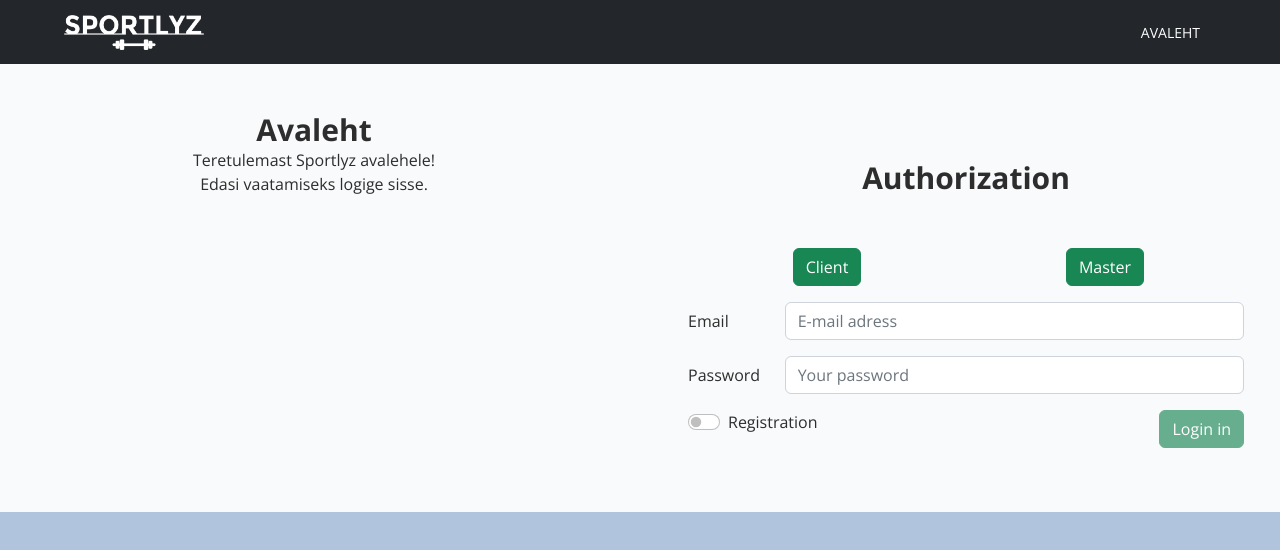
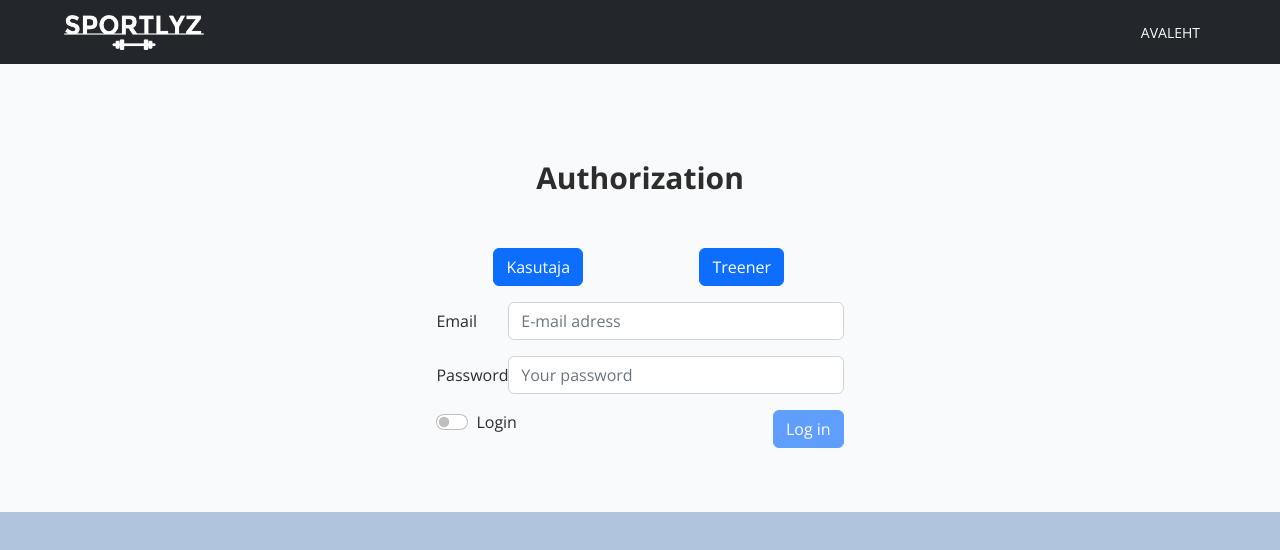
Before and after one commit to Karjur/Workout-planner, a Vue app in the folder FrontEnd/: page / in a window 1280 px wide. Shown: the top 550 px of the page. Built offline with nearby package versions, Linux system fonts and the light colour scheme.

Commit message:
design fix + gitlab file

```diff
--- a/FrontEnd/src/components/AuthForm.vue
+++ b/FrontEnd/src/components/AuthForm.vue
@@ -3,7 +3,7 @@
          <div class="min-h-full flex items-center justify-center py-12 px-4 sm:px-6 lg:px-8">
             <h1 class="font-bold text-center">{{isReg ? "Registration" : "Authorization"}}</h1>
         </div>
-        <div class="container" style="width: 100%;">
+        <div class="container" style="width: 35%;">
             <div class="text-center mb-4" v-if="isLoading">
                 <div class="spinner-border text-primary">
                     <span class="visually-hidden">Loading...</span>
@@ -11,20 +11,20 @@
             </div>
             <div class="d-flex mt-1 mb-3">
                 <div class="w-50 text-center">
-                    <button @click="loginClient" class="btn btn-success">
-                        Client
+                    <button @click="loginClient" class="btn btn-primary">
+                        Kasutaja
                     </button>
                 </div>
                 <div class="w-50 text-center">
-                    <button @click="loginMaster " class="btn btn-success">
-                        Master
+                    <button @click="loginMaster " class="btn btn-primary">
+                        Treener
                     </button>
                 </div>
             </div>
             <div class="col-9" v-if="isReg">
                 <div class="form-check form-switch">
                     <input class="form-check-input" type="checkbox" :checked="regAsClient" @change="() => regAsClient = !regAsClient">
-                    <label class="form-check-label" for="flexSwitchCheckDefault">Registrate as {{!regAsClient ? "Client" : "Master"}}</label>
+                    <label class="form-check-label" for="flexSwitchCheckDefault">Registrate as {{!regAsClient ? "Kasutaja" : "Treener"}}</label>
                 </div>
             </div>
             <div class="mb-3 row">
@@ -43,11 +43,11 @@
                 <div class="col-9">
                     <div class="form-check form-switch">
                         <input class="form-check-input" type="checkbox" :checked="isReg" @change="() => isReg = !isReg">
-                        <label class="form-check-label" for="flexSwitchCheckDefault">{{!isReg ? "Registration" : "Login"}}</label>
+                        <label class="form-check-label" for="flexSwitchCheckDefault">{{!isReg ? "Login" : "Registration"}}</label>
                     </div>
                 </div>
                 <div class="col-3 text-end">
-                    <button @click="submitForm" :disabled="!isAvailableSubmit" class="btn btn-success">{{isReg ? "Registrate" : "Login in"}}</button>
+                    <button @click="submitForm" :disabled="!isAvailableSubmit" class="btn btn-primary">{{isReg ? "Registrate" : "Log in"}}</button>
                 </div>
             </div>
         </div>
--- a/FrontEnd/src/components/SportlyzForm.vue
+++ b/FrontEnd/src/components/SportlyzForm.vue
@@ -1,10 +1,5 @@
 <template>
   <div class="bg-gray-50 py-12 px-4 sm:px-6 lg:px-8 text-dark-300">
-    <div class="text-center bg-gray-50">
-      <h1 class="font-bold">{{ title }}</h1>
-      <p>Teretulemast Sportlyz avalehele!</p>
-      <p>Edasi vaatamiseks logige sisse.</p>
-    </div>
   </div>
 </template>
 
--- a/FrontEnd/src/views/SportlyzMain.vue
+++ b/FrontEnd/src/views/SportlyzMain.vue
@@ -1,9 +1,6 @@
 <template>
     <div class="row bg-gray-50">
-        <div class="col bg-gray-50">
-            <SportlyzForm title="Avaleht" />
-        </div>
-        <div class="col">
+        <div class>
             <AuthForm />
         </div>
     </div>
```
Also changed, not shown: 1 other file (tests, documents, lock files or other folders).
